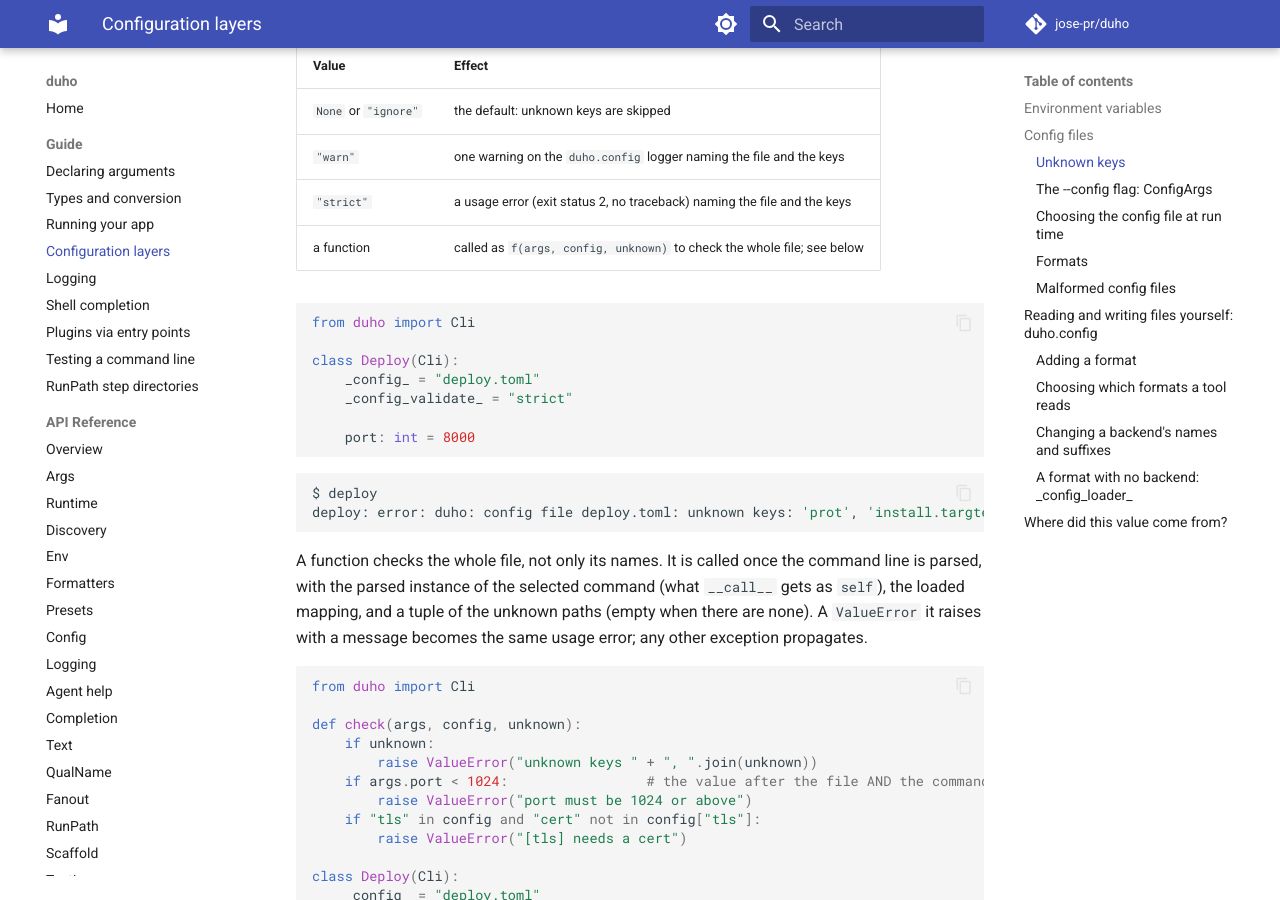
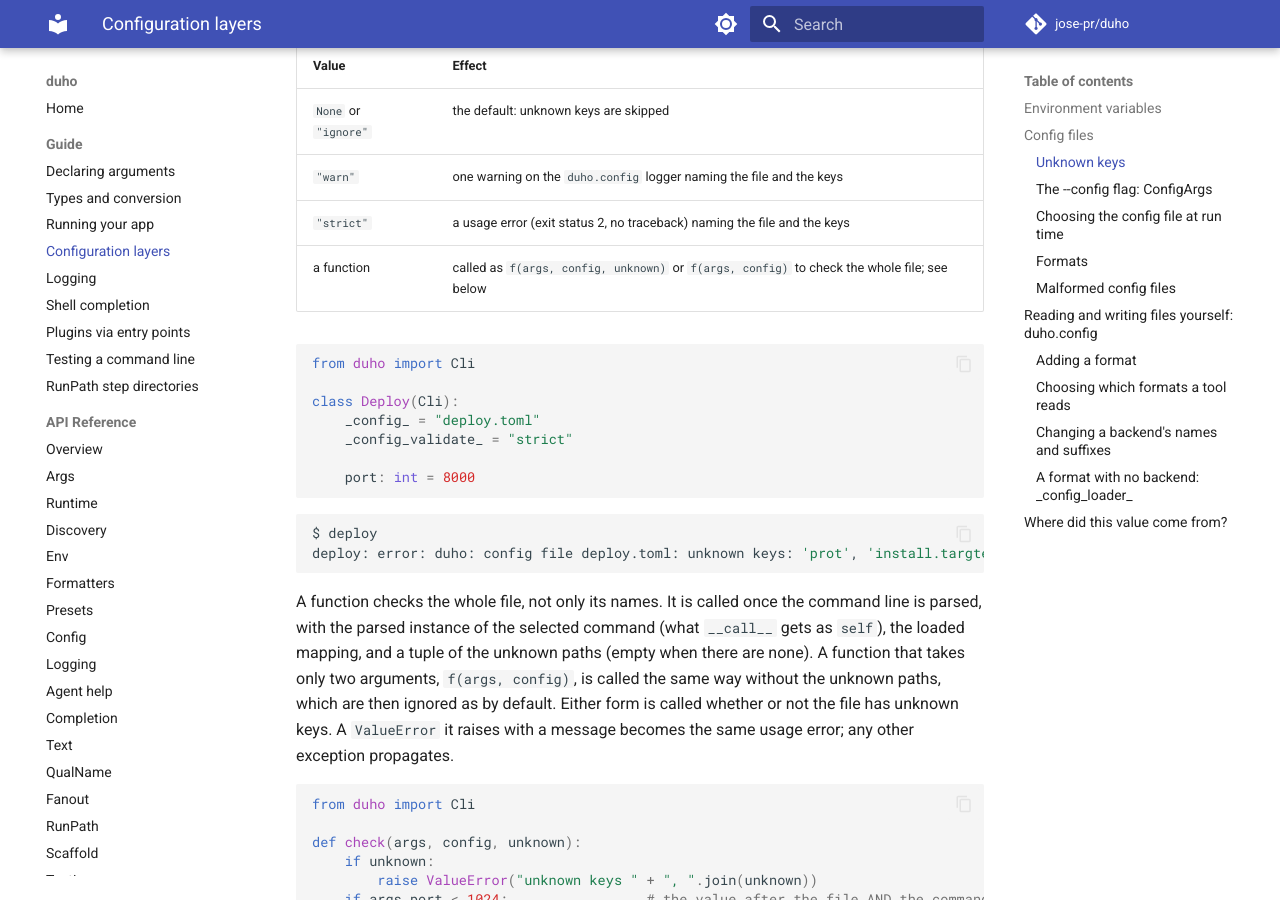
Before and after one commit to jose-pr/duho, an MkDocs documentation site: the page built from docs/guide/config.md, in a window 1280 px wide and 900 px high, scrolled down 1794 px. Built offline with MkDocs 1.6.1 and Material for MkDocs 9.7.7, drawn with Linux system fonts in a browser that asks for light colours; comment, search, counter and statistics services are not loaded.

Commit message:
feat: a _config_validate_ function of two arguments is called as f(args, config)

````diff
--- a/docs/guide/config.md
+++ b/docs/guide/config.md
@@ -89,7 +89,7 @@
 | `None` or `"ignore"` | the default: unknown keys are skipped |
 | `"warn"` | one warning on the `duho.config` logger naming the file and the keys |
 | `"strict"` | a usage error (exit status 2, no traceback) naming the file and the keys |
-| a function | called as `f(args, config, unknown)` to check the whole file; see below |
+| a function | called as `f(args, config, unknown)` or `f(args, config)` to check the whole file; see below |
 
 ```python
 from duho import Cli
@@ -109,8 +109,10 @@
 A function checks the whole file, not only its names. It is called once the command
 line is parsed, with the parsed instance of the selected command (what `__call__`
 gets as `self`), the loaded mapping, and a tuple of the unknown paths (empty when
-there are none). A `ValueError` it raises with a message becomes the same usage
-error; any other exception propagates.
+there are none). A function that takes only two arguments, `f(args, config)`, is
+called the same way without the unknown paths, which are then ignored as by default.
+Either form is called whether or not the file has unknown keys. A `ValueError` it
+raises with a message becomes the same usage error; any other exception propagates.
 
 ```python
 from duho import Cli
````
Also changed, not shown: CHANGELOG.md (+2 -2 lines), RELEASENOTES.md (+2 -1 lines), src/duho/AGENTS.md (+5 -2 lines), 3 other files.
